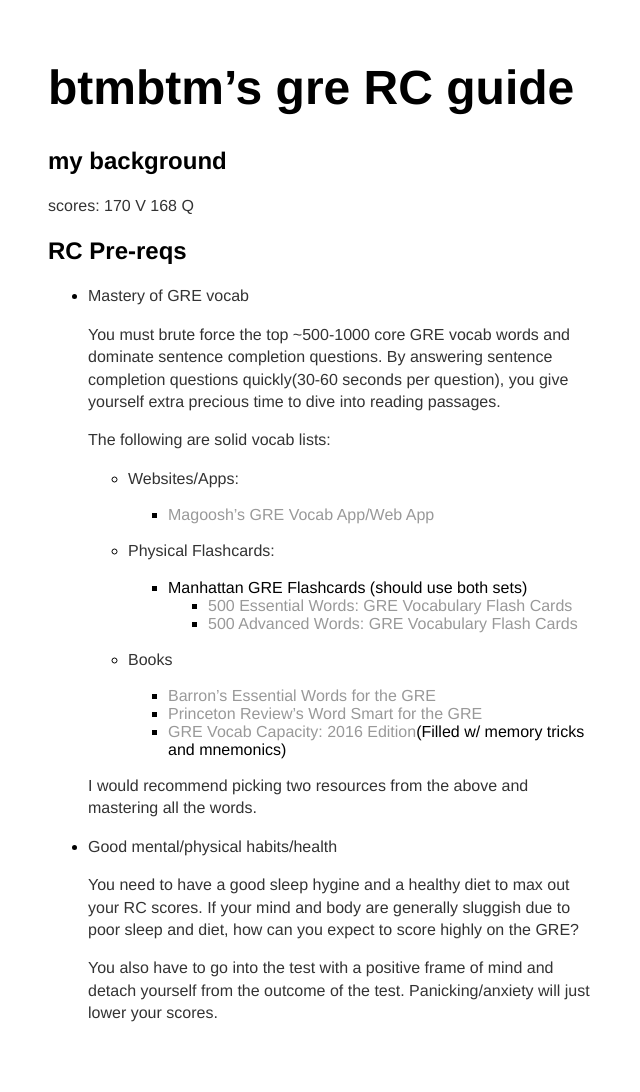
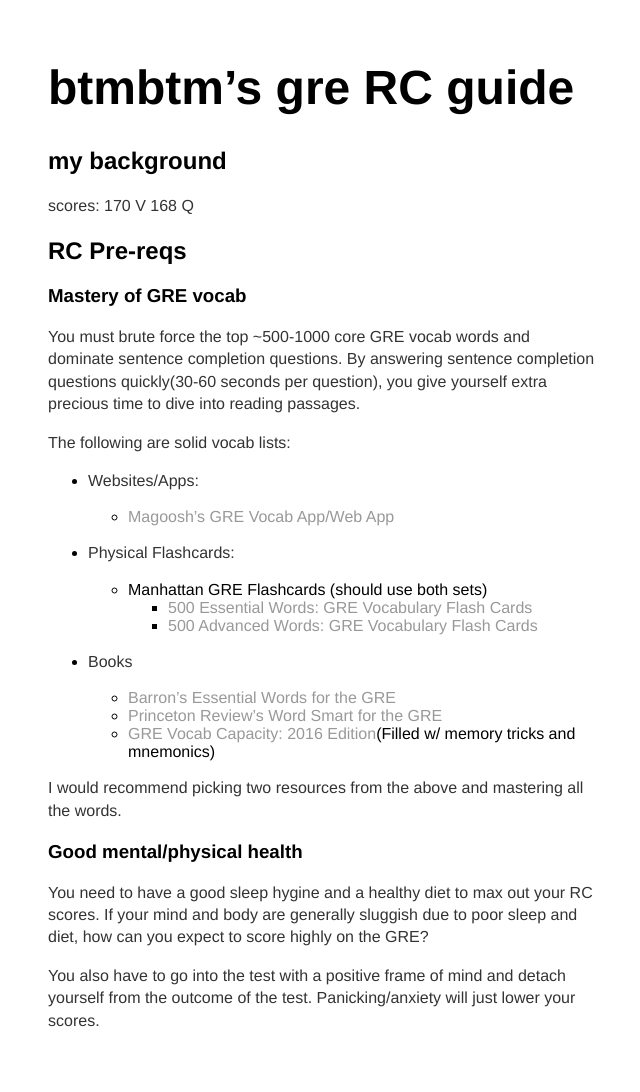
Before and after one commit to btmbtm/btmbtm.github.io, a Jekyll site: the page built from gre/rcguide.md, in a window 1280 px wide. Shown: the whole page, without its empty margins (317-957 px from the left). Built offline with Jekyll 4.4.1, drawn with Linux system fonts in a browser that asks for light colours.

Commit message:
Update rcguide.md

```diff
--- a/gre/rcguide.md
+++ b/gre/rcguide.md
@@ -12,7 +12,7 @@ scores: 170 V 168 Q
 
 ## RC Pre-reqs
 
-- Mastery of GRE vocab
+### Mastery of GRE vocab
 
   You must brute force the top ~500-1000 core GRE vocab words and dominate sentence completion questions. By answering sentence completion questions quickly(30-60 seconds per question), you give yourself extra precious time to dive into reading passages.
 
@@ -37,7 +37,7 @@ scores: 170 V 168 Q
 
   I would recommend picking two resources from the above and mastering all the words.
 
-- Good mental/physical habits/health
+### Good mental/physical health
 
   You need to have a good sleep hygine and a healthy diet to max out your RC scores. If your mind and body are generally sluggish due to poor sleep and diet, how can you expect to score highly on the GRE?
 
```
